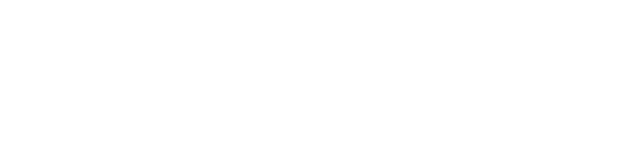
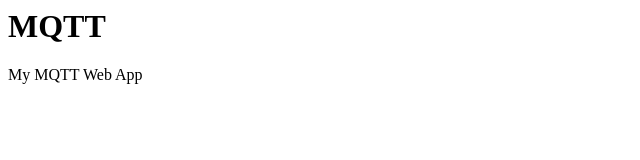
Before and after one commit to monica835/mows, a website: page index.html in a window 1280 px wide. Shown: the whole page, without its empty margins (0-640 px from the left). Drawn offline with Linux system fonts and the light colour scheme.

Commit message:
Updated the web page contents

```diff
--- a/index.html
+++ b/index.html
@@ -1,9 +1,11 @@
 <html>
 <head>
-  <title>MQTT over Websocket</title>
+  <title>mows</title>
 </head>
 <body>
+  <h1>MQTT</h1>
+  <p>My MQTT Web App</p>
+</body>
 <script src="scripts/browserMqtt.js"></script>
 <script src="scripts/controller.js"></script>
-</body>
 </html>
```
